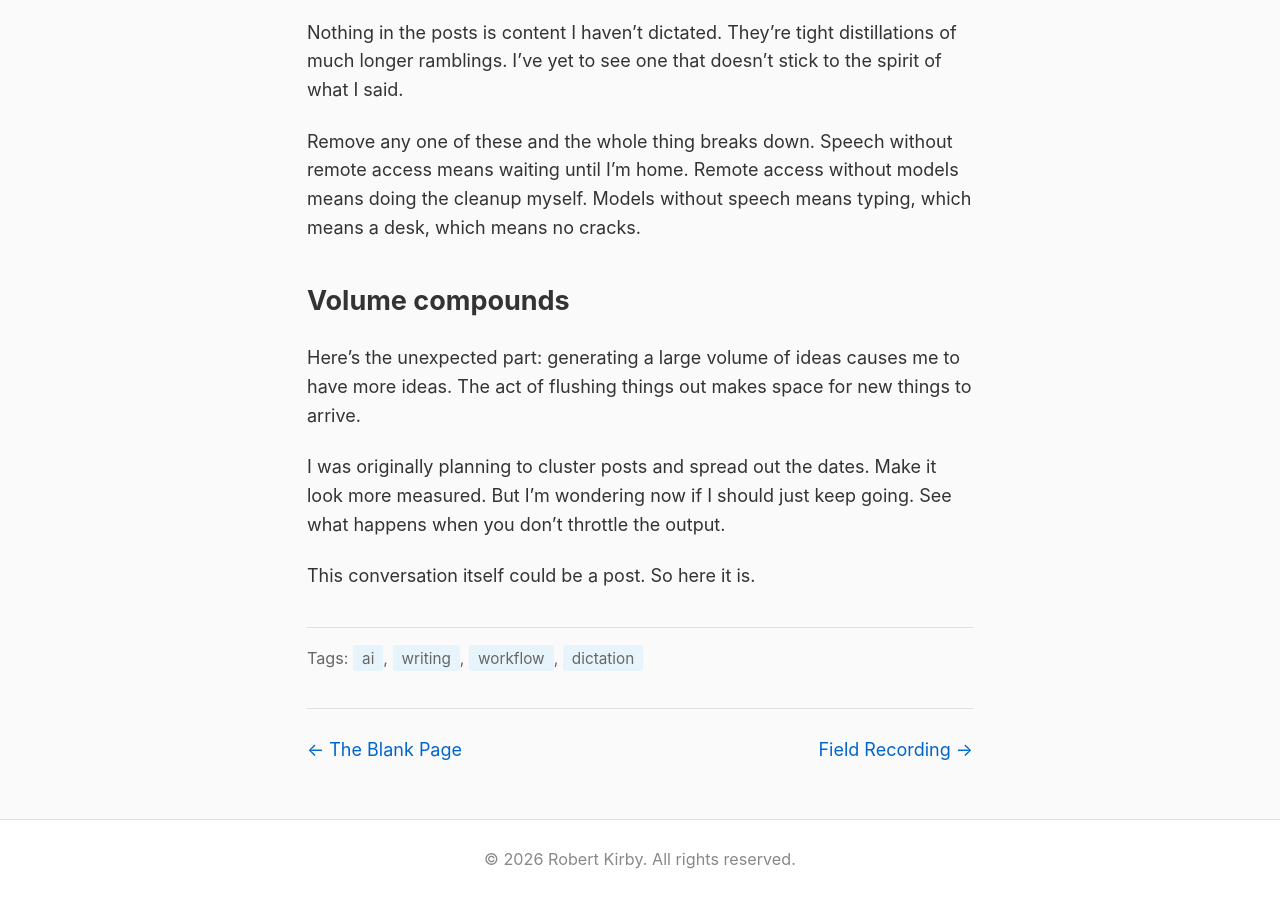
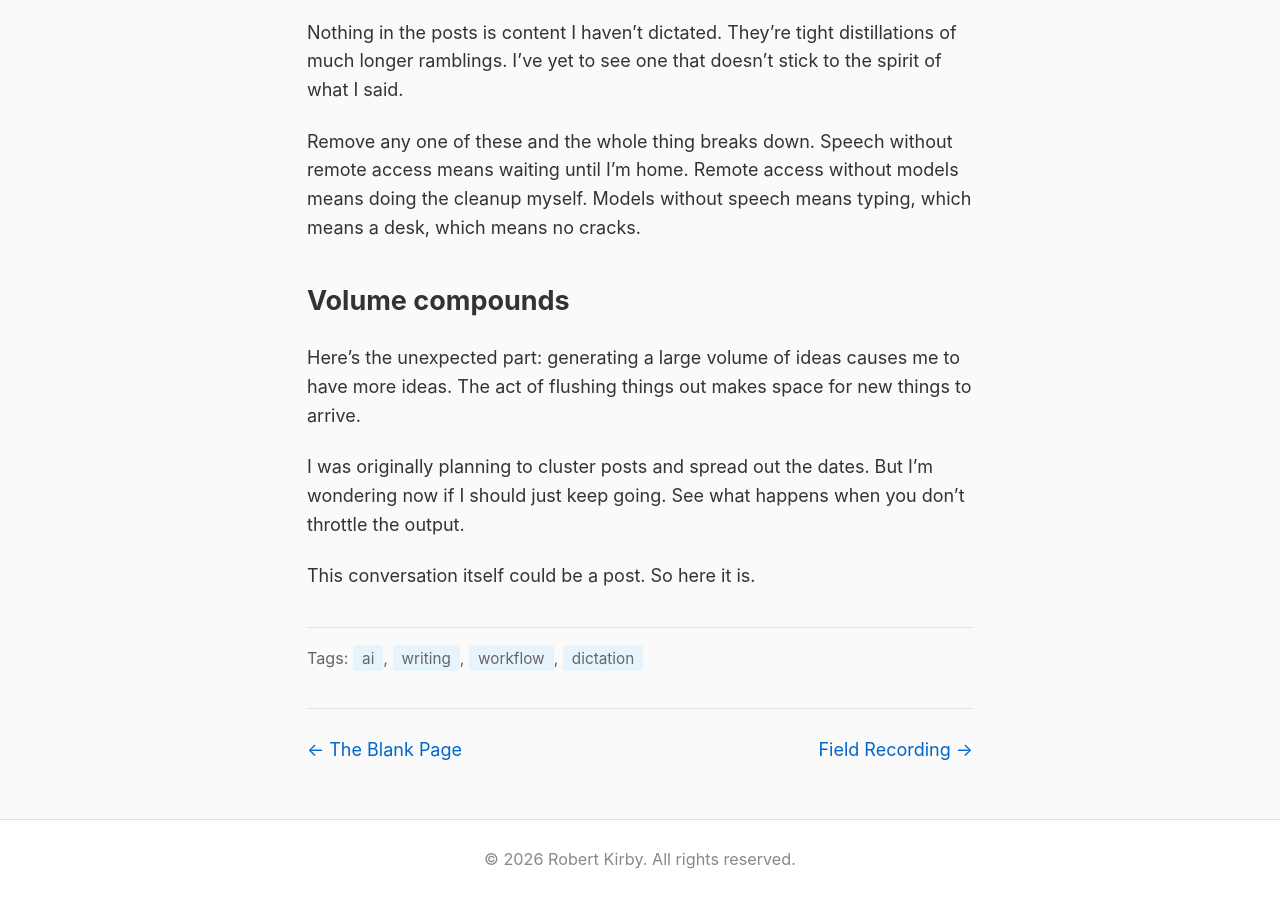
Before and after one commit to rob137/rob137.github.io, a Jekyll site: the page built from _posts/2026-01-04-fresh-and-stale.md, in a window 1280 px wide and 900 px high, scrolled down 1250 px. Built offline with Jekyll 4.4.1, drawn with Linux system fonts in a browser that asks for light colours.

Commit message:
Drop 'make it look more measured'

```diff
--- a/_posts/2026-01-04-fresh-and-stale.md
+++ b/_posts/2026-01-04-fresh-and-stale.md
@@ -39,6 +39,6 @@ Remove any one of these and the whole thing breaks down. Speech without remote a
 
 Here's the unexpected part: generating a large volume of ideas causes me to have more ideas. The act of flushing things out makes space for new things to arrive.
 
-I was originally planning to cluster posts and spread out the dates. Make it look more measured. But I'm wondering now if I should just keep going. See what happens when you don't throttle the output.
+I was originally planning to cluster posts and spread out the dates. But I'm wondering now if I should just keep going. See what happens when you don't throttle the output.
 
 This conversation itself could be a post. So here it is.
```
